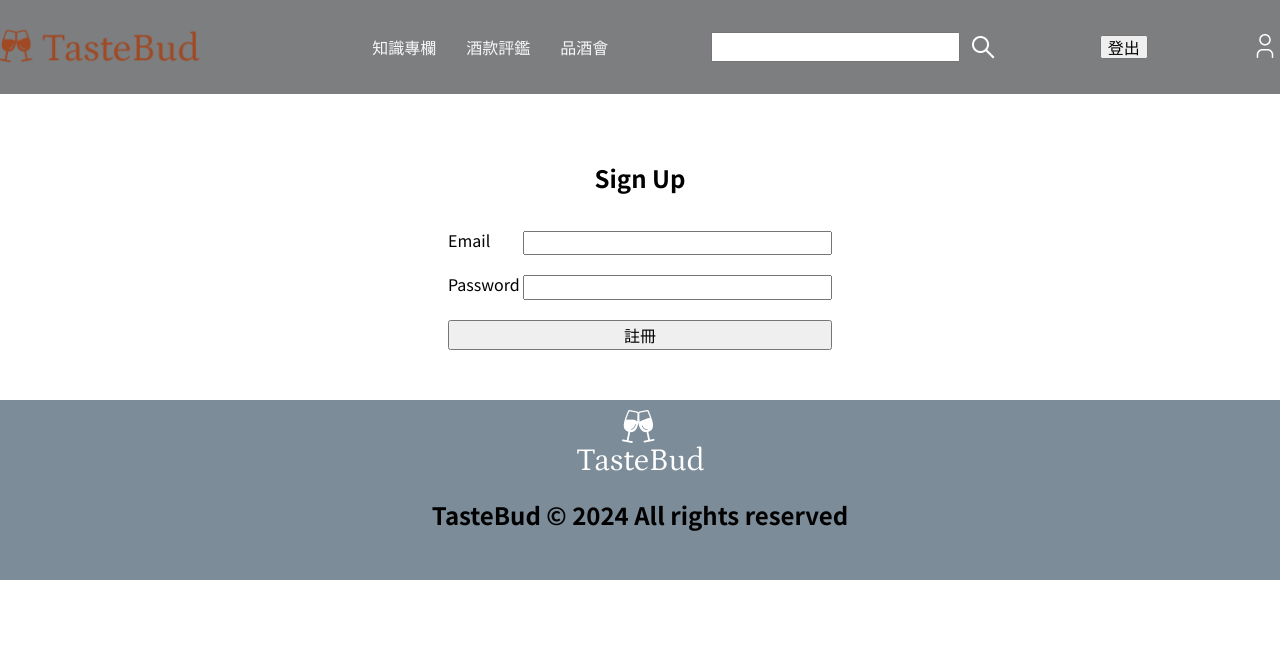
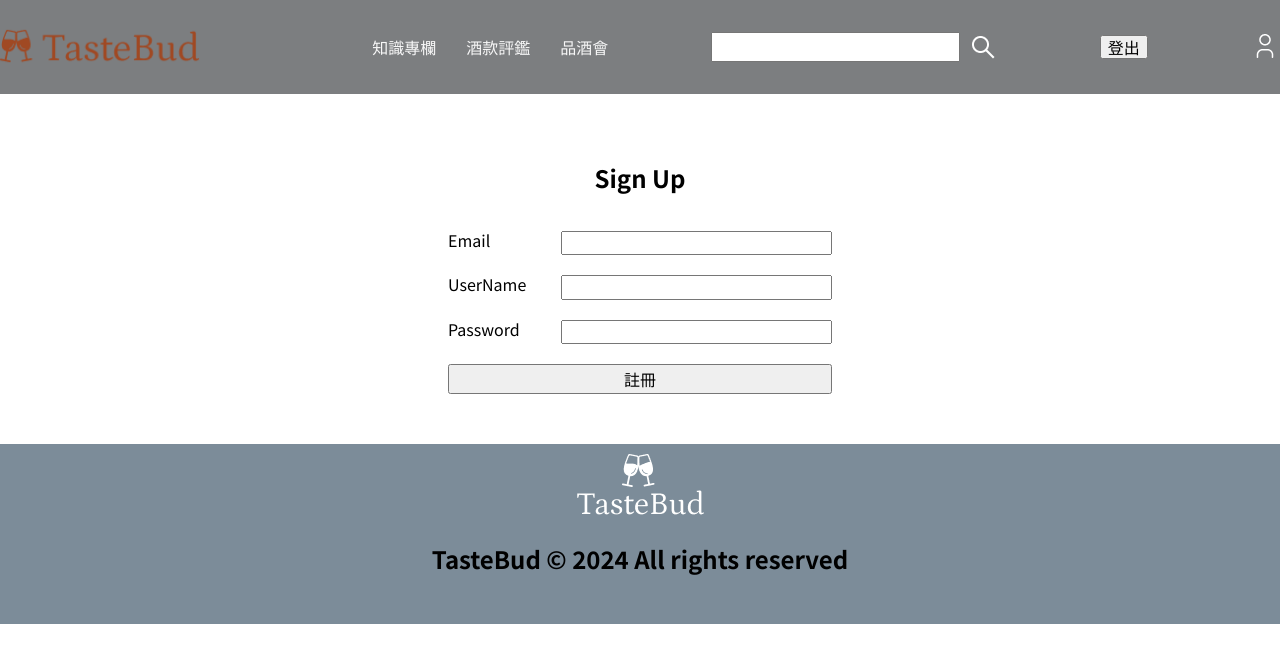
Before and after one commit to Tesiadyn/TasteBud, a React (Vite) app: page /signup in a window 1280 px wide. Shown: the top 662 px of the page. Built offline with nearby package versions, Linux system fonts and the light colour scheme; no server answers.

Commit message:
style(signup): modified input component name

```diff
--- a/src/pages/Signup/SignUp.tsx
+++ b/src/pages/Signup/SignUp.tsx
@@ -2,8 +2,7 @@ import {
   Container,
   Wrapper,
   SignUpButton,
-  EmailInput,
-  PasswordInput,
+  Input,
   SignUpForm,
   SignUpSection,
   SignUpSectionTitle,
@@ -154,11 +153,15 @@ const SignUp = () => {
           <SignUpForm onSubmit={handleSubmit}>
             <InputDiv>
               <InputLabel htmlFor="email">Email</InputLabel>
-              <EmailInput id="email" type="email" name="email" />
+              <Input id="email" type="email" name="email" />
+            </InputDiv>
+            <InputDiv>
+              <InputLabel htmlFor="userName">UserName</InputLabel>
+              <Input id="userName" type="text" name="userName" />
             </InputDiv>
             <InputDiv>
               <InputLabel htmlFor="password">Password</InputLabel>
-              <PasswordInput id="password" type="password" name="password" />
+              <Input id="password" type="password" name="password" />
             </InputDiv>
             <SignUpButton type="submit">註冊</SignUpButton>
           </SignUpForm>
--- a/src/pages/Signup/SignUpStyle.tsx
+++ b/src/pages/Signup/SignUpStyle.tsx
@@ -22,14 +22,11 @@ export const InputDiv = styled.div`
 export const SignUpForm = styled.form`
   width: 30%;
 `;
-export const EmailInput = styled.input`
-  width: 80%;
+export const Input = styled.input`
+  width: 70%;
 `;
 export const InputLabel = styled.label`
-  width: 20%;
-`;
-export const PasswordInput = styled.input`
-  width: 80%;
+  width: 30%;
 `;
 export const SignUpButton = styled.button`
   width: 100%;
```
